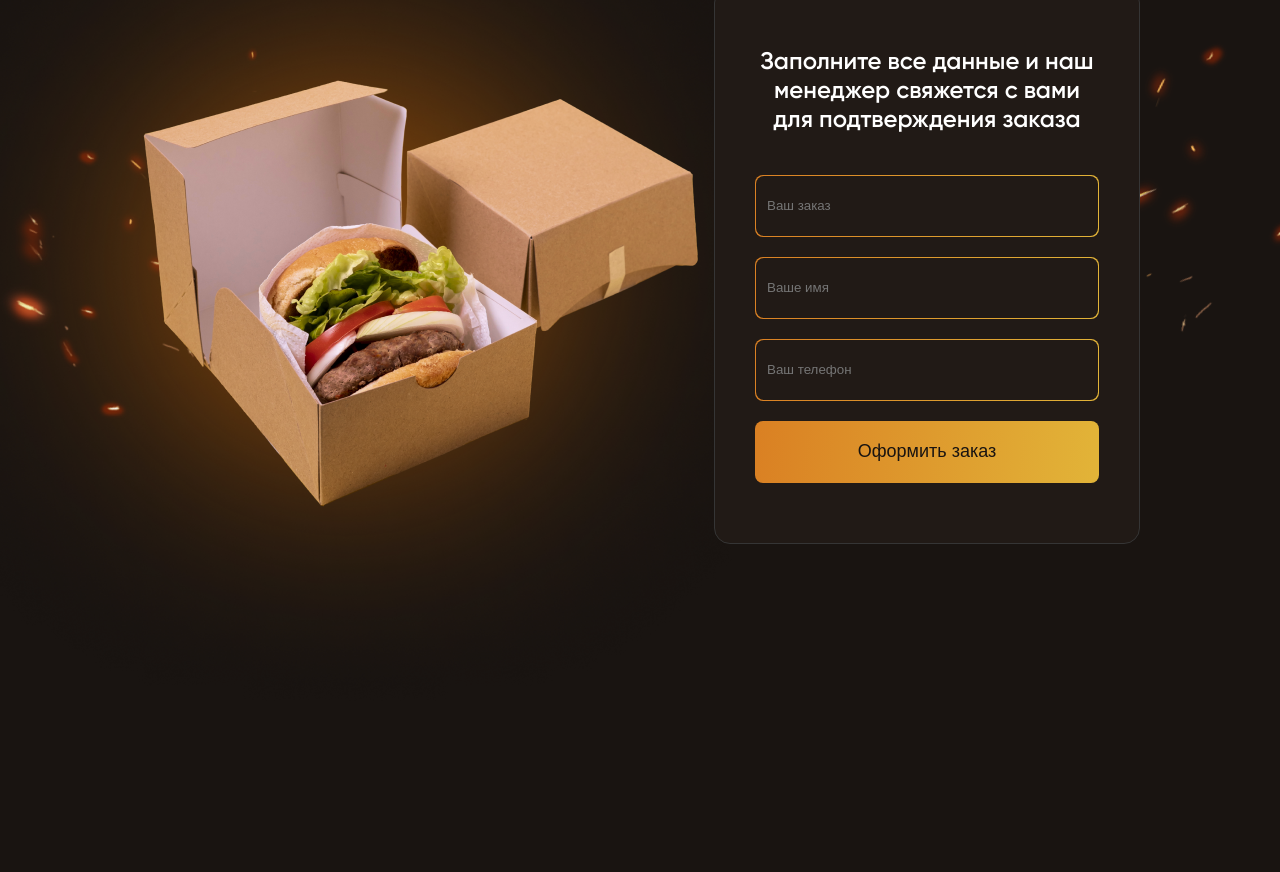
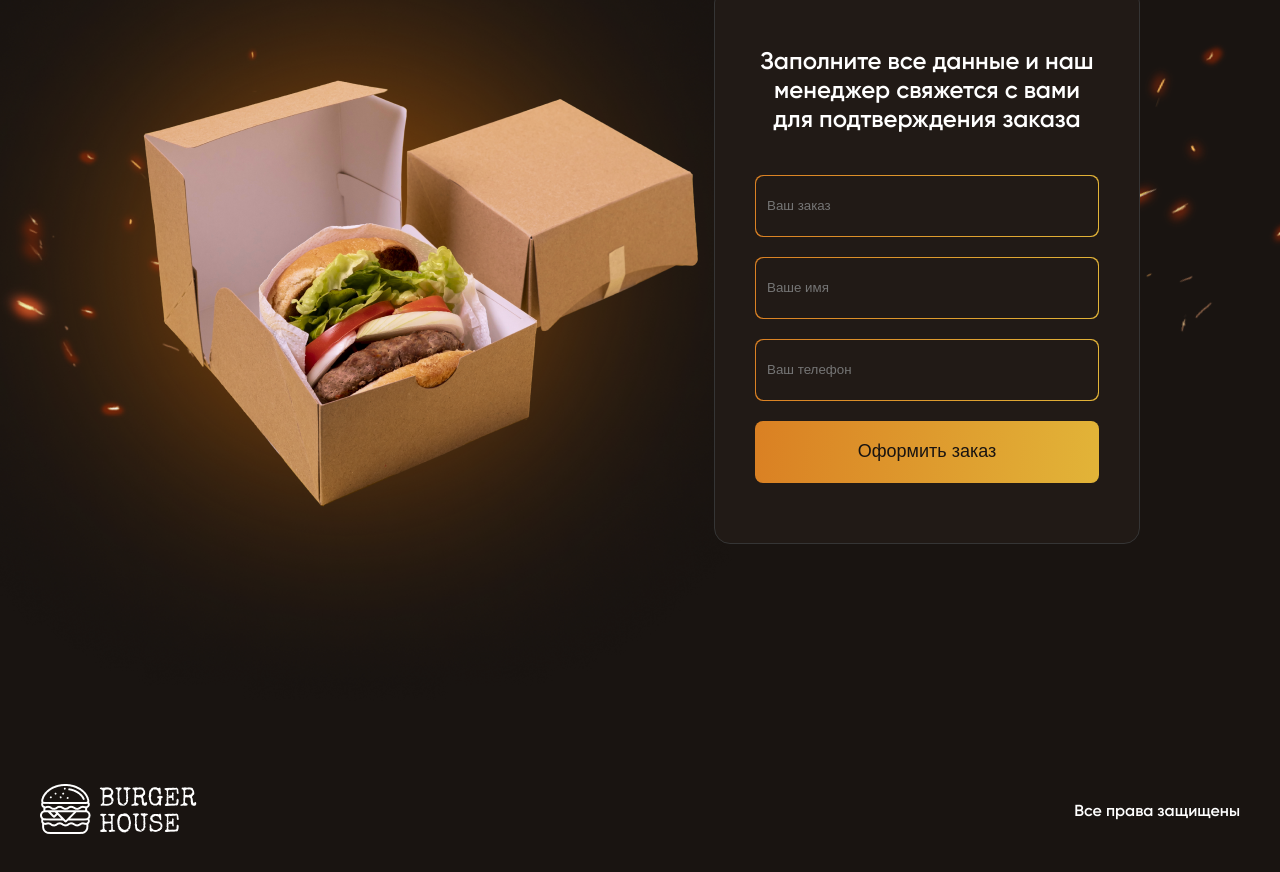
Before and after one commit to CodePixelPioner/burgers-intensive, a plain HTML site: page index.html in a window 1280 px wide. Shown: the part 4517-5389 px from the top of the page. Before the commit the page ends 5241 px from the top, so only its background shows below. Drawn offline with Linux system fonts and the light colour scheme.

Commit message:
FOOTER ready

```diff
--- a/index.html
+++ b/index.html
@@ -560,8 +560,17 @@
     </form>
   </div>
 </section>
-<footer>
-
+<footer class="footer">
+  <div class="container">
+    <div class="logo">
+      <img
+        src="images/Logo.png"
+        alt="Logo Burger house">
+    </div>
+    <p class="footer-text">
+      Все права защищены
+    </p>
+  </div>
 </footer>
 </body>
 </html>
--- a/styles/style.css
+++ b/styles/style.css
@@ -262,7 +262,7 @@ body {
 }
 
 .order .container {
-    position: relative;
+  position: relative;
 }
 
 .order-image {
@@ -322,3 +322,18 @@ body {
   width: 344px;
   height: 62px;
 }
+
+.footer {
+  padding: 60px 0;
+}
+
+.footer .container {
+  display: flex;
+  align-items: center;
+  justify-content: space-between;
+}
+
+.footer-text {
+  font-size: 16px;
+  line-height: 20px;
+}
```
